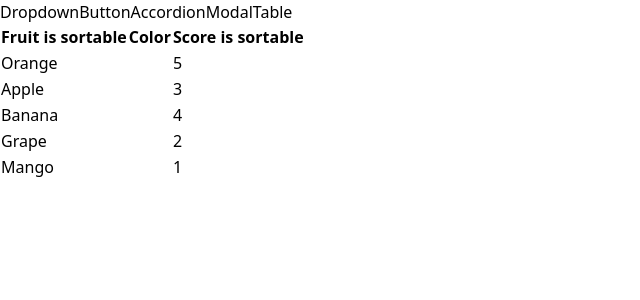
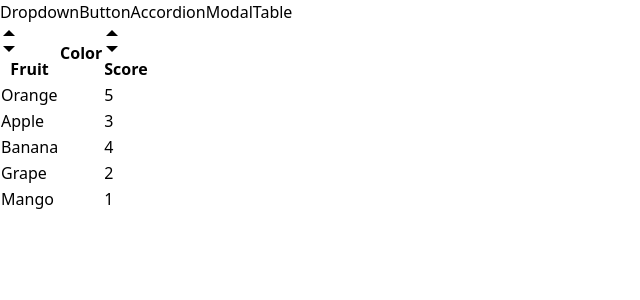
Before and after one commit to isaacach/react-practice, a React (Vite) app in the folder comps/: page /table in a window 1280 px wide. Shown: the top 300 px of the page, without its empty margins (0-640 px from the left). Built offline with nearby package versions, Linux system fonts and the light colour scheme.

Commit message:
added sorting func to table

```diff
--- a/comps/src/components/SortableTable.jsx
+++ b/comps/src/components/SortableTable.jsx
@@ -1,8 +1,70 @@
 /* eslint-disable react/prop-types */
+import { useState } from "react";
+import { GoTriangleDown, GoTriangleUp } from "react-icons/go";
 import Table from "./Table";
 
 export default function SortableTable(props) {
-  const { config } = props;
+  const [sortOrder, setSortOrder] = useState(null);
+  const [sortBy, setSortBy] = useState(null);
+  const { config, data } = props;
+
+  const getIcons = (label, sortBy, sortOrder) => {
+    if (label !== sortBy) {
+      return (
+        <div>
+          <GoTriangleUp />
+          <GoTriangleDown />
+        </div>
+      );
+    }
+
+    if (sortOrder === null) {
+      return (
+        <div>
+          <GoTriangleUp />
+          <GoTriangleDown />
+        </div>
+      );
+    } else if (sortOrder === "asc") {
+      <div>
+        <GoTriangleUp />
+      </div>;
+    } else if (sortOrder === "desc") {
+      <div>
+        <GoTriangleDown />
+      </div>;
+    }
+  };
+
+  const handleClick = (label) => {
+    if (sortOrder === null) {
+      setSortOrder("asc");
+      setSortBy(label);
+    } else if (sortOrder === "asc") {
+      setSortOrder("desc");
+      setSortBy(label);
+    } else if (sortOrder === "desc") {
+      setSortOrder(null);
+      setSortBy(null);
+    }
+  };
+
+  let sortedData = data;
+  if (sortOrder && sortBy) {
+    const { sortValue } = config.find((col) => col.label === sortBy);
+    sortedData = [...data].sort((a, b) => {
+      const valueA = sortValue(a);
+      const valueB = sortValue(b);
+
+      const reverseOrder = sortOrder === "asc" ? 1 : -1;
+
+      if (typeof valueA === "string") {
+        return valueA.localeCompare(valueB) * reverseOrder;
+      } else {
+        return (valueA - valueB) * reverseOrder;
+      }
+    });
+  }
 
   const updatedConfig = config.map((col) => {
     if (!col.sortValue) {
@@ -11,9 +73,16 @@ export default function SortableTable(props) {
 
     return {
       ...col,
-      header: () => <th>{col.label} is sortable</th>
+      header: () => (
+        <th onClick={() => handleClick(col.label)}>
+          <div className="flex items-center">
+            {getIcons(col.label, sortBy, sortOrder)}
+            {col.label}
+          </div>
+        </th>
+      ),
     };
   });
 
-  return <Table {...props} config={updatedConfig} />;
+  return <Table {...props} data={sortedData} config={updatedConfig} />;
 }
```
